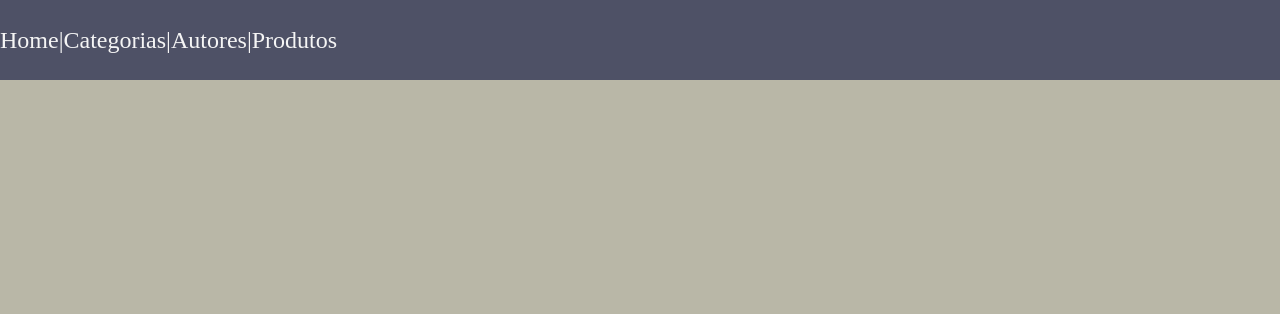
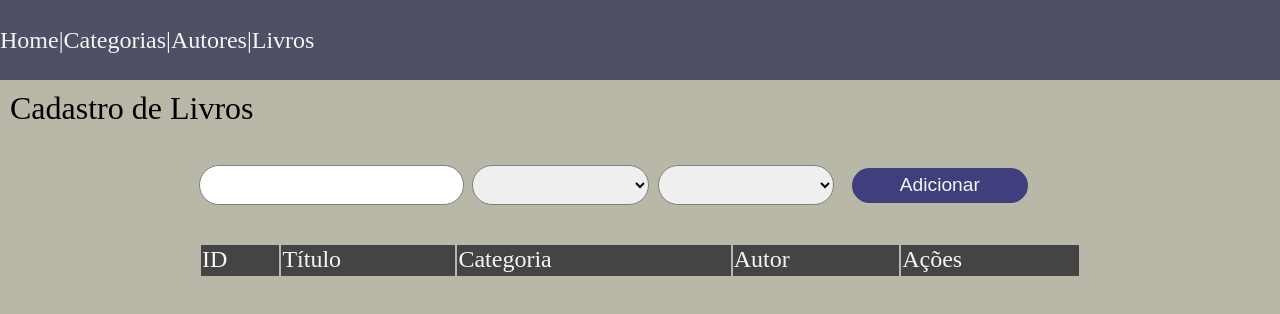
Before and after one commit to GustavoBonif/ProjetoFinalWeb1, a Vue app in the folder proj-admin/: page /livros in a window 1280 px wide. Shown: the top 314 px of the page. Built offline with nearby package versions, Linux system fonts and the light colour scheme; data requests are answered from the project's data file.

Commit message:
Criando CRUD de livro

```diff
--- a/proj-admin/db/db.json
+++ b/proj-admin/db/db.json
@@ -27,14 +27,6 @@
     {
       "description": "Luta",
       "id": 15
-    },
-    {
-      "id": 16,
-      "description": "Nova"
-    },
-    {
-      "id": 17,
-      "description": "teste"
     }
   ],
   "genres": [
@@ -43,24 +35,28 @@
       "description": "Teste"
     }
   ],
-  "products": [
+  "books": [
     {
-      "id": 1,
-      "name": "Top Gun!",
+      "id": 3,
+      "name": "O rei do inverno",
       "categoryId": 3,
-      "genreId": 1
+      "category": {}
     },
     {
-      "id": 2,
-      "name": "Novo Filme",
-      "categoryId": 11,
-      "genreId": 1
+      "id": 4,
+      "name": "O inimigo de deus",
+      "categoryId": 3
     },
     {
-      "id": 3,
-      "name": "kung fu panda",
-      "categoryId": 15,
-      "category": {}
+      "id": 5,
+      "name": "teste de livro 2",
+      "categoryId": 1
+    },
+    {
+      "id": 6,
+      "name": "livro",
+      "categoryId": 12,
+      "authorId": 2
     }
   ],
   "authors": [
@@ -75,6 +71,10 @@
     {
       "id": 3,
       "name": "Ernest Cline"
+    },
+    {
+      "id": 4,
+      "name": "teste"
     }
   ],
   "users": [
--- a/proj-admin/src/App.vue
+++ b/proj-admin/src/App.vue
@@ -7,7 +7,7 @@ import { RouterLink, RouterView } from "vue-router";
     <RouterLink to="/" class="header-link">Home</RouterLink> |
     <RouterLink to="/categorias" class="header-link">Categorias</RouterLink> |
     <RouterLink to="/autores" class="header-link">Autores</RouterLink> |
-    <RouterLink to="/produtos" class="header-link">Produtos</RouterLink>
+    <RouterLink to="/livros" class="header-link">Livros</RouterLink>
   </header>
   <main>
     <RouterView />
--- a/proj-admin/src/router/index.js
+++ b/proj-admin/src/router/index.js
@@ -10,9 +10,9 @@ const router = createRouter({
       component: HomeView,
     },
     {
-      path: "/produtos",
-      name: "product",
-      component: () => import("../views/ProductView.vue"),
+      path: "/livros",
+      name: "book",
+      component: () => import("../views/BookView.vue"),
     },
     {
       path: "/categorias",
--- /dev/null
+++ b/proj-admin/src/stores/book.js
@@ -0,0 +1,72 @@
+import { defineStore } from "pinia";
+import axios from "axios";
+
+export const useBookStore = defineStore({
+  id: "book",
+  state: () => ({
+    books: [],
+  }),
+  actions: {
+    async getAllBooks() {
+      try {
+        const { data } = await axios.get(
+          "http://localhost:4000/books?expand=category&expand=author"
+        );
+        this.books = data;
+        return Promise.resolve();
+      } catch (e) {
+        console.error(e);
+        if (e.response.status === 404)
+          return Promise.reject(e.response.statusText);
+        return Promise.reject("Erro desconhecido ao consultar 'Book'");
+      }
+    },
+    async addBook(book) {
+      try {
+        const { data } = await axios.post(
+          "http://localhost:4000/books",
+          book
+        );
+        this.books.push(data);
+        return Promise.resolve("Livro adicionado com sucesso!");
+      } catch (e) {
+        console.error(e);
+        return Promise.reject(e);
+      }
+    },
+    async updateBook(book) {
+      try {
+        delete book.category;
+        await axios.put(
+          `http://localhost:4000/books/${book.id}`,
+          book
+        );
+        const index = this.books.findIndex((b) => b.id === book.id);
+        this.books.splice(index, 1, book);
+        return Promise.resolve("Livro alterado com sucesso!");
+      } catch (e) {
+        console.error(e);
+        return Promise.reject(e);
+      }
+    },
+    async saveBook(book) {
+      if (book.id) {
+        return await this.updateBook(book);
+      } else {
+        return await this.addBook(book);
+      }
+    },
+    async deleteBook(book_id) {
+      try {
+        await axios.delete(`http://localhost:4000/books/${book_id}`);
+        const index = this.books.findIndex(
+          (book) => book.id === book_id
+        );
+        this.books.splice(index, 1);
+        return Promise.resolve();
+      } catch (e) {
+        return Promise.reject("Erro ao excluir");
+      }
+    },
+  },
+});
--- a/proj-admin/src/stores/product.js
+++ /dev/null
@@ -1,72 +0,0 @@
-import { defineStore } from "pinia";
-import axios from "axios";
-
-export const useProductStore = defineStore({
-  id: "product",
-  state: () => ({
-    products: [],
-  }),
-  actions: {
-    async getAllProducts() {
-      try {
-        const { data } = await axios.get(
-          "http://localhost:4000/products?expand=category"
-        );
-        this.products = data;
-        return Promise.resolve();
-      } catch (e) {
-        console.error(e);
-        if (e.response.status === 404)
-          return Promise.reject(e.response.statusText);
-        return Promise.reject("Erro desconhecido ao consultar 'Product'");
-      }
-    },
-    async addProduct(product) {
-      try {
-        const { data } = await axios.post(
-          "http://localhost:4000/products",
-          product
-        );
-        this.products.push(data);
-        return Promise.resolve("Categoria adicionada com sucesso!");
-      } catch (e) {
-        console.error(e);
-        return Promise.reject(e);
-      }
-    },
-    async updateProduct(product) {
-      try {
-        delete product.category;
-        await axios.put(
-          `http://localhost:4000/products/${product.id}`,
-          product
-        );
-        const index = this.products.findIndex((c) => c.id === product.id);
-        this.products.splice(index, 1, product);
-        return Promise.resolve("Categoria alterada com sucesso!");
-      } catch (e) {
-        console.error(e);
-        return Promise.reject(e);
-      }
-    },
-    async saveProduct(product) {
-      if (product.id) {
-        return await this.updateProduct(product);
-      } else {
-        return await this.addProduct(product);
-      }
-    },
-    async deleteProduct(product_id) {
-      try {
-        await axios.delete(`http://localhost:4000/products/${product_id}`);
-        const index = this.products.findIndex(
-          (product) => product.id === product_id
-        );
-        this.products.splice(index, 1);
-        return Promise.resolve();
-      } catch (e) {
-        return Promise.reject("Erro ao excluir");
-      }
-    },
-  },
-});
--- a/proj-admin/src/views/ProductView.vue
+++ b/proj-admin/src/views/BookView.vue
@@ -1,59 +1,63 @@
 <script>
 import { mapState, mapStores, mapActions } from "pinia";
-import { useProductStore } from "@/stores/product";
+import { useBookStore } from "@/stores/book";
 import { useCategoryStore } from "@/stores/category";
+import { useAuthorStore } from "@/stores/author";
 
 export default {
   data() {
     return {
-      currentProduct: {
+      currentBook: {
         id: "",
         name: "",
         categoryId: "",
-        category: {},
+        authorId: "",
       },
       editing: false,
     };
   },
   computed: {
-    ...mapStores(useProductStore),
-    ...mapState(useProductStore, ["products"]),
+    ...mapStores(useBookStore),
+    ...mapState(useBookStore, ["books"]),
     ...mapState(useCategoryStore, ["categories"]),
+    ...mapState(useAuthorStore, ["authors"]),
   },
   methods: {
-    ...mapActions(useProductStore, [
-      "getAllProducts",
-      "saveProduct",
-      "deleteProduct",
+    ...mapActions(useBookStore, [
+      "getAllBooks",
+      "saveBook",
+      "deleteBook",
     ]),
     ...mapActions(useCategoryStore, ["getAllCategories"]),
+    ...mapActions(useAuthorStore, ["getAllAuthors"]),
     async save() {
       try {
-        const msg = await this.saveProduct(this.currentProduct);
+        const msg = await this.saveBook(this.currentBook);
         alert(msg);
         this.editing = false;
-        this.currentProduct = {};
+        this.currentBook = {};
       } catch (e) {
         alert("Ooops! Algo de errado!");
       }
     },
-    async deleteItem(product_id) {
+    async deleteItem(book_id) {
       try {
-        await this.deleteProduct(product_id);
+        await this.deleteBook(book_id);
         alert("Item excluído com sucesso.");
       } catch (e) {
         alert(e);
       }
     },
-    prepareToUpdate(product) {
-      Object.assign(this.currentProduct, product);
+    prepareToUpdate(book) {
+      Object.assign(this.currentBook, book);
       this.editing = true;
     },
   },
   async mounted() {
     try {
       await this.getAllCategories();
-      await this.getAllProducts();
+      await this.getAllAuthors();
+      await this.getAllBooks();
     } catch (e) {
       alert(e);
     }
@@ -62,9 +66,9 @@ export default {
 </script>
 <template>
   <h1>Cadastro de Livros</h1>
-  <div class="product-form">
-    <input type="text" v-model="currentProduct.name" />
-    <select v-model="currentProduct.categoryId">
+  <div class="book-form">
+    <input type="text" v-model="currentBook.name" />
+    <select v-model="currentBook.categoryId">
       <option
         v-for="category in categories"
         :value="category.id"
@@ -73,11 +77,20 @@ export default {
         {{ category.description }}
       </option>
     </select>
+    <select v-model="currentBook.authorId">
+      <option
+        v-for="author in authors"
+        :value="author.id"
+        :key="author.id"
+      >
+        {{ author.name }}
+      </option>
+    </select>
     <button @click="save">
       {{ editing ? "Salvar" : "Adicionar" }}
     </button>
   </div>
-  <div class="product-list">
+  <div class="book-list">
     <table class="table">
       <thead>
         <tr>
@@ -85,10 +98,13 @@ export default {
             <span> <h2>ID</h2> </span>
           </th>
           <th class="text-left">
-            <span> <h2>Descrição</h2> </span>
+            <span> <h2>Título</h2> </span>
           </th>
           <th class="text-left">
-            <span> <h2>Category</h2> </span>
+            <span> <h2>Categoria</h2> </span>
+          </th>
+          <th class="text-left">
+            <span> <h2>Autor</h2> </span>
           </th>
           <th class="text-left">
             <span> <h2>Ações</h2> </span>
@@ -96,13 +112,14 @@ export default {
         </tr>
       </thead>
       <tbody>
-        <tr v-for="product of products" :key="product.id">
-          <td>{{ product.id }}</td>
-          <td>{{ product.name }}</td>
-          <td>{{ product.category.description }}</td>
+        <tr v-for="book of books" :key="book.id">
+          <td>{{ book.id }}</td>
+          <td>{{ book.name }}</td>
+          <td>{{ book.category.description }}</td>
+          <td>{{ book.author.name }}</td>
           <td>
-            <button @click="prepareToUpdate(product)">Update</button>
-            <button @click="deleteItem(product.id)">Delete</button>
+            <button @click="prepareToUpdate(book)">Update</button>
+            <button @click="deleteItem(book.id)">Delete</button>
           </td>
         </tr>
       </tbody>
@@ -111,8 +128,8 @@ export default {
 </template>
 
 <style scoped>
-.product-form input {
-  width: 40%;
+.book-form input {
+  width: 30%;
   height: 40px;
   border-radius: 20px;
   border: 1px solid gray;
@@ -120,8 +137,8 @@ export default {
   font-size: 1.2em;
 }
 
-.product-form select {
-  width: 30%;
+.book-form select {
+  width: 20%;
   height: 40px;
   border-radius: 20px;
   border: 1px solid gray;
@@ -130,7 +147,7 @@ export default {
   margin-left: 1%;
 }
 
-.product-form button {
+.book-form button {
   height: 35px;
   width: 20%;
   margin-left: 2%;
@@ -141,8 +158,8 @@ export default {
   border: 0;
 }
 
-.product-list,
-.product-form {
+.book-list,
+.book-form {
   margin: 3% auto;
   width: 70%;
 }
```
